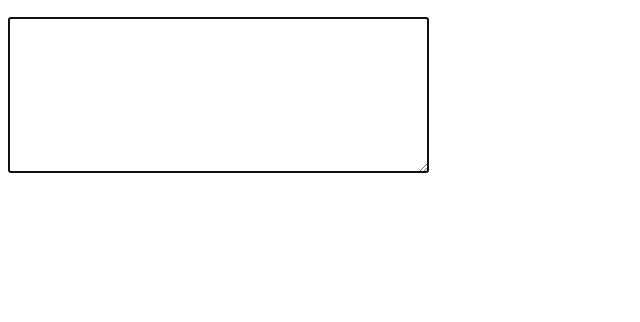
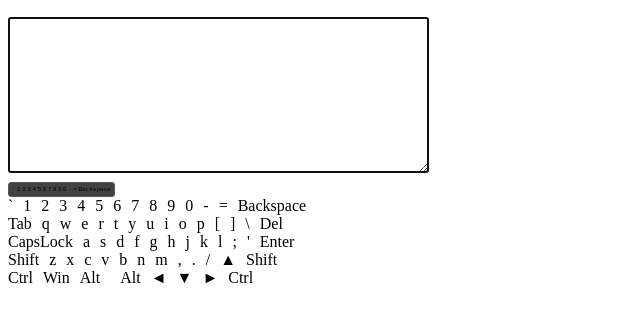
Before and after one commit to deep-logic2000/virtual-keyboard, a website with bundled scripts: page index.html in a window 1280 px wide. Shown: the part 50-372 px from the top of the page, without its empty margins (0-640 px from the left). Built offline with nearby package versions, Linux system fonts and the light colour scheme.

Commit message:
feat: add constants with keys and render methods to keyboard

```diff
--- a/index.html
+++ b/index.html
@@ -14,7 +14,20 @@
         <div class="container">
             <div class="keyboard">
                 <div class="keyboard__row">
-
+                    <kbd class="key">`</kbd>
+                    <kbd class="key">1</kbd>
+                    <kbd class="key">2</kbd>
+                    <kbd class="key">3</kbd>
+                    <kbd class="key">4</kbd>
+                    <kbd class="key">5</kbd>
+                    <kbd class="key">6</kbd>
+                    <kbd class="key">7</kbd>
+                    <kbd class="key">8</kbd>
+                    <kbd class="key">9</kbd>
+                    <kbd class="key">0</kbd>
+                    <kbd class="key">-</kbd>
+                    <kbd class="key">=</kbd>
+                    <kbd class="key">Backspace</kbd>
                 </div>
             </div>
         </div>
--- /dev/null
+++ b/js/constants.js
@@ -0,0 +1,462 @@
+export const FIRST_ROW = [
+  {
+    code: "Backquote",
+    caseDown: "`",
+    caseUp: "~",
+    caseDownRu: "ё",
+    caseUpRu: "Ё",
+  },
+  {
+    code: "Digit1",
+    caseDown: "1",
+    caseUp: "!",
+    caseDownRu: "1",
+    caseUpRu: "!",
+  },
+  {
+    code: "Digit2",
+    caseDown: "2",
+    caseUp: "@",
+    caseDownRu: "2",
+    caseUpRu: "@",
+  },
+  {
+    code: "Digit3",
+    caseDown: "3",
+    caseUp: "#",
+    caseDownRu: "3",
+    caseUpRu: "#",
+  },
+  {
+    code: "Digit4",
+    caseDown: "4",
+    caseUp: "$",
+    caseDownRu: "4",
+    caseUpRu: "$",
+  },
+  {
+    code: "Digit5",
+    caseDown: "5",
+    caseUp: "%",
+    caseDownRu: "5",
+    caseUpRu: "%",
+  },
+  {
+    code: "Digit6",
+    caseDown: "6",
+    caseUp: "^",
+    caseDownRu: "6",
+    caseUpRu: "^",
+  },
+  {
+    code: "Digit7",
+    caseDown: "7",
+    caseUp: "&",
+    caseDownRu: "7",
+    caseUpRu: "&",
+  },
+  {
+    code: "Digit8",
+    caseDown: "8",
+    caseUp: "*",
+    caseDownRu: "8",
+    caseUpRu: "*",
+  },
+  {
+    code: "Digit9",
+    caseDown: "9",
+    caseUp: "(",
+    caseDownRu: "9",
+    caseUpRu: "(",
+  },
+  {
+    code: "Digit0",
+    caseDown: "0",
+    caseUp: ")",
+    caseDownRu: "0",
+    caseUpRu: ")",
+  },
+  {
+    code: "Minus",
+    caseDown: "-",
+    caseUp: "_",
+    caseDownRu: "-",
+    caseUpRu: "_",
+  },
+  {
+    code: "Equal",
+    caseDown: "=",
+    caseUp: "+",
+    caseDownRu: "=",
+    caseUpRu: "+",
+  },
+  {
+    code: "Backspace",
+    caseDown: "Backspace",
+    caseUp: "Backspace",
+    caseDownRu: "Backspace",
+    caseUpRu: "Backspace",
+  },
+];
+
+export const SECOND_ROW = [
+  {
+    code: "Tab",
+    caseDown: "Tab",
+    caseUp: "Tab",
+    caseDownRu: "Tab",
+    caseUpRu: "Tab",
+  },
+  {
+    code: "KeyQ",
+    caseDown: "q",
+    caseUp: "Q",
+    caseDownRu: "й",
+    caseUpRu: "Й",
+  },
+  {
+    code: "KeyW",
+    caseDown: "w",
+    caseUp: "W",
+    caseDownRu: "ц",
+    caseUpRu: "Ц",
+  },
+  {
+    code: "KeyE",
+    caseDown: "e",
+    caseUp: "E",
+    caseDownRu: "у",
+    caseUpRu: "У",
+  },
+  {
+    code: "KeyR",
+    caseDown: "r",
+    caseUp: "R",
+    caseDownRu: "к",
+    caseUpRu: "К",
+  },
+  {
+    code: "KeyT",
+    caseDown: "t",
+    caseUp: "T",
+    caseDownRu: "е",
+    caseUpRu: "Е",
+  },
+  {
+    code: "KeyY",
+    caseDown: "y",
+    caseUp: "Y",
+    caseDownRu: "н",
+    caseUpRu: "Н",
+  },
+  {
+    code: "KeyU",
+    caseDown: "u",
+    caseUp: "U",
+    caseDownRu: "г",
+    caseUpRu: "Г",
+  },
+  {
+    code: "KeyI",
+    caseDown: "i",
+    caseUp: "I",
+    caseDownRu: "ш",
+    caseUpRu: "Ш",
+  },
+  {
+    code: "KeyO",
+    caseDown: "o",
+    caseUp: "O",
+    caseDownRu: "щ",
+    caseUpRu: "Щ",
+  },
+  {
+    code: "KeyP",
+    caseDown: "p",
+    caseUp: "P",
+    caseDownRu: "з",
+    caseUpRu: "З",
+  },
+  {
+    code: "BracketLeft",
+    caseDown: "[",
+    caseUp: "{",
+    caseDownRu: "х",
+    caseUpRu: "Х",
+  },
+  {
+    code: "BracketRight",
+    caseDown: "]",
+    caseUp: "}",
+    caseDownRu: "ъ",
+    caseUpRu: "Ъ",
+  },
+  {
+    code: "Backslash",
+    caseDown: "\\",
+    caseUp: "|",
+    caseDownRu: "\\",
+    caseUpRu: "|",
+  },
+  {
+    code: "Delete",
+    caseDown: "Del",
+    caseUp: "Del",
+    caseDownRu: "Del",
+    caseUpRu: "Del",
+  },
+];
+
+export const THIRD_ROW = [
+  {
+    code: "CapsLock",
+    caseDown: "CapsLock",
+    caseDownRu: "CapsLock",
+    caseUp: "CapsLock",
+    caseUpRu: "CapsLock",
+  },
+  {
+    code: "KeyA",
+    caseDown: "a",
+    caseUp: "A",
+    caseDownRu: "ф",
+    caseUpRu: "Ф",
+  },
+  {
+    code: "KeyS",
+    caseDown: "s",
+    caseUp: "S",
+    caseDownRu: "ы",
+    caseUpRu: "Ы",
+  },
+  {
+    code: "KeyD",
+    caseDown: "d",
+    caseUp: "D",
+    caseDownRu: "в",
+    caseUpRu: "В",
+  },
+  {
+    code: "KeyF",
+    caseDown: "f",
+    caseUp: "F",
+    caseDownRu: "а",
+    caseUpRu: "А",
+  },
+  {
+    code: "KeyG",
+    caseDown: "g",
+    caseUp: "G",
+    caseDownRu: "п",
+    caseUpRu: "П",
+  },
+  {
+    code: "KeyH",
+    caseDown: "h",
+    caseUp: "H",
+    caseDownRu: "р",
+    caseUpRu: "Р",
+  },
+  {
+    code: "KeyJ",
+    caseDown: "j",
+    caseUp: "J",
+    caseDownRu: "о",
+    caseUpRu: "О",
+  },
+  {
+    code: "KeyK",
+    caseDown: "k",
+    caseUp: "K",
+    caseDownRu: "л",
+    caseUpRu: "Л",
+  },
+  {
+    code: "KeyL",
+    caseDown: "l",
+    caseUp: "L",
+    caseDownRu: "д",
+    caseUpRu: "Д",
+  },
+  {
+    code: "Semicolon",
+    caseDown: ";",
+    caseUp: ":",
+    caseDownRu: "ж",
+    caseUpRu: "Ж",
+  },
+  {
+    code: "Quote",
+    caseDown: "'",
+    caseUp: "\"",
+    caseDownRu: "э",
+    caseUpRu: "Э",
+  },
+  {
+    code: "Enter",
+    caseDown: "Enter",
+    caseUp: "Enter",
+    caseDownRu: "Enter",
+    caseUpRu: "Enter",
+  },
+];
+
+export const FOURTH_ROW = [
+  {
+    code: "ShiftLeft",
+    caseDown: "Shift",
+    caseUp: "Shift",
+    caseDownRu: "Shift",
+    caseUpRu: "Shift",
+  },
+  {
+    code: "KeyZ",
+    caseDown: "z",
+    caseUp: "Z",
+    caseDownRu: "я",
+    caseUpRu: "Я",
+  },
+  {
+    code: "KeyX",
+    caseDown: "x",
+    caseUp: "X",
+    caseDownRu: "ч",
+    caseUpRu: "Ч",
+  },
+  {
+    code: "KeyC",
+    caseDown: "c",
+    caseUp: "C",
+    caseDownRu: "с",
+    caseUpRu: "С",
+  },
+  {
+    code: "KeyV",
+    caseDown: "v",
+    caseUp: "V",
+    caseDownRu: "м",
+    caseUpRu: "М",
+  },
+  {
+    code: "KeyB",
+    caseDown: "b",
+    caseUp: "B",
+    caseDownRu: "и",
+    caseUpRu: "И",
+  },
+  {
+    code: "KeyN",
+    caseDown: "n",
+    caseUp: "N",
+    caseDownRu: "т",
+    caseUpRu: "Т",
+  },
+  {
+    code: "KeyM",
+    caseDown: "m",
+    caseUp: "M",
+    caseDownRu: "ь",
+    caseUpRu: "Ь",
+  },
+  {
+    code: "Comma",
+    caseDown: ",",
+    caseUp: "<",
+    caseDownRu: "б",
+    caseUpRu: "Б",
+  },
+  {
+    code: "Period",
+    caseDown: ".",
+    caseUp: ">",
+    caseDownRu: "ю",
+    caseUpRu: "Ю",
+  },
+  {
+    code: "Slash",
+    caseDown: "/",
+    caseUp: "?",
+    caseDownRu: ".",
+    caseUpRu: ",",
+  },
+  {
+    code: "ArrowUp",
+    caseDown: "▲",
+    caseUp: "▲",
+    caseDownRu: "▲",
+    caseUpRu: "▲",
+  },
+  {
+    code: "ShiftRight",
+    caseDown: "Shift",
+    caseUp: "Shift",
+    caseDownRu: "Shift",
+    caseUpRu: "Shift",
+  },
+];
+
+export const FIFTH_ROW = [
+  {
+    code: "ControlLeft",
+    caseDown: "Ctrl",
+    caseUp: "Ctrl",
+    caseDownRu: "Ctrl",
+    caseUpRu: "Ctrl",
+  },
+  {
+    code: "MetaLeft",
+    caseDown: "Win",
+    caseUp: "Win",
+    caseDownRu: "Win",
+    caseUpRu: "Win",
+  },
+  {
+    code: "AltLeft",
+    caseDown: "Alt",
+    caseUp: "Alt",
+    caseDownRu: "Alt",
+    caseUpRu: "Alt",
+  },
+  {
+    code: "Space",
+    caseDown: "",
+    caseUp: "",
+    caseDownRu: "",
+    caseUpRu: "",
+  },
+  {
+    code: "AltRight",
+    caseDown: "Alt",
+    caseUp: "Alt",
+    caseDownRu: "Alt",
+    caseUpRu: "Alt",
+  },
+  {
+    code: "ArrowLeft",
+    caseDown: "◄",
+    caseUp: "◄",
+    caseDownRu: "◄",
+    caseUpRu: "◄",
+  },
+  {
+    code: "ArrowDown",
+    caseDown: "▼",
+    caseUp: "▼",
+    caseDownRu: "▼",
+    caseUpRu: "▼",
+  },
+  {
+    code: "ArrowRight",
+    caseDown: "►",
+    caseUp: "►",
+    caseDownRu: "►",
+    caseUpRu: "►",
+  },
+  {
+    code: "ControlRight",
+    caseDown: "Ctrl",
+    caseUp: "Ctrl",
+    caseDownRu: "Ctrl",
+    caseUpRu: "Ctrl",
+  },
+];
--- a/js/index.js
+++ b/js/index.js
@@ -7,5 +7,5 @@ window.onload = function () {
   } else {
     setLocalStorage("lang", keyboard.language);
   }
-//   keyboard.render();
+  keyboard.render();
 };
--- a/js/keyboard/keyboard.js
+++ b/js/keyboard/keyboard.js
@@ -1,6 +1,15 @@
+import {
+  FIRST_ROW,
+  SECOND_ROW,
+  THIRD_ROW,
+  FOURTH_ROW,
+  FIFTH_ROW,
+} from "../constants.js";
+
 class Keyboard {
   constructor() {
     this.lang = "en";
+    this.wrapper = document.body;
   }
 
   set language(value) {
@@ -10,8 +19,57 @@ class Keyboard {
   get language() {
     return this.lang;
   }
+
+  createButton(buttonObj) {
+    this.buttonWrapper = document.createElement("div");
+    this.buttonWrapper.classList.add("key");
+    this.buttonWrapper.setAttribute("id", `${buttonObj.code}`);
+    this.buttonWrapper.insertAdjacentHTML(
+      "afterbegin",
+      `
+    <span class="en" ${this.lang === "en" ? "" : "hidden"}>
+      <span class="caseDown">${buttonObj.caseDown}</span>
+      <span class="caseUp" hidden>${buttonObj.caseUp}</span>
+      <span class="caps" hidden>${buttonObj.caseUp}</span>
+      <span class="shiftCaps" hidden>${buttonObj.caseDown}</span>
+    </span>
+    <span class="ru" ${this.lang === "en" ? "hidden" : ""}>
+      <span class="caseDown">${buttonObj.caseDownRu}</span>
+      <span class="caseUp" hidden>${buttonObj.caseUpRu}</span>
+      <span class="caps" hidden>${buttonObj.caseUpRu}</span>
+      <span class="shiftCaps" hidden>${buttonObj.caseDownRu}</span>
+    </span>
+    `,
+    );
+    return this.buttonWrapper;
+  }
+
+  createRow(rowObj) {
+    this.row = document.createElement("div");
+    this.row.classList.add("row");
+
+    // eslint-disable-next-line no-plusplus
+    for (let i = 0; i < rowObj.length; i++) {
+      const element = this.createButton(rowObj[i]);
+      this.row.append(element);
+    }
+    return this.row;
+  }
+
+  render() {
+    this.firstRow = this.createRow(FIRST_ROW);
+    this.secondRow = this.createRow(SECOND_ROW);
+    this.thirdRow = this.createRow(THIRD_ROW);
+    this.fourthRow = this.createRow(FOURTH_ROW);
+    this.fifthRow = this.createRow(FIFTH_ROW);
+
+    this.wrapper.append(this.firstRow);
+    this.wrapper.append(this.secondRow);
+    this.wrapper.append(this.thirdRow);
+    this.wrapper.append(this.fourthRow);
+    this.wrapper.append(this.fifthRow);
+  }
 }
 
 const keyboard = new Keyboard();
-console.log(keyboard.lang);
 export { keyboard, Keyboard };
--- a/style.css
+++ b/style.css
@@ -0,0 +1,14 @@
+.keyboard {
+    font-size: 6px;
+    display: inline-block;
+    background: #424242;
+    padding: 0.5em;
+    border-radius: 0.5em;
+    border: 0.063em solid #585858;
+    margin: 0 auto;
+}
+
+.row {
+    display: flex;
+    gap: 10px;
+}
```
